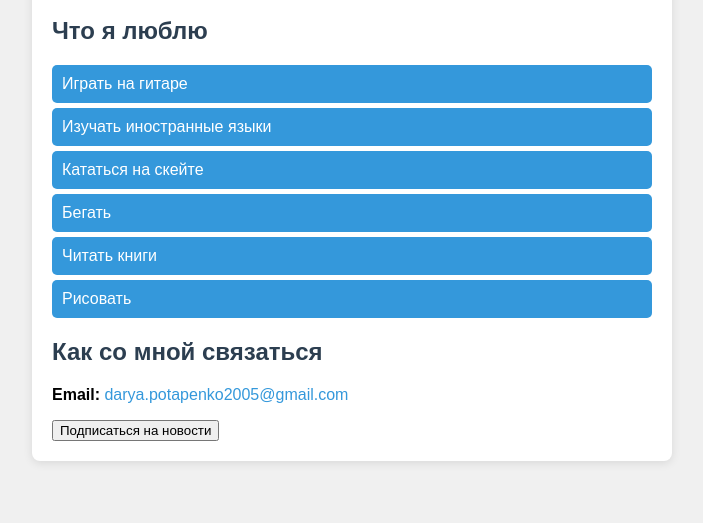
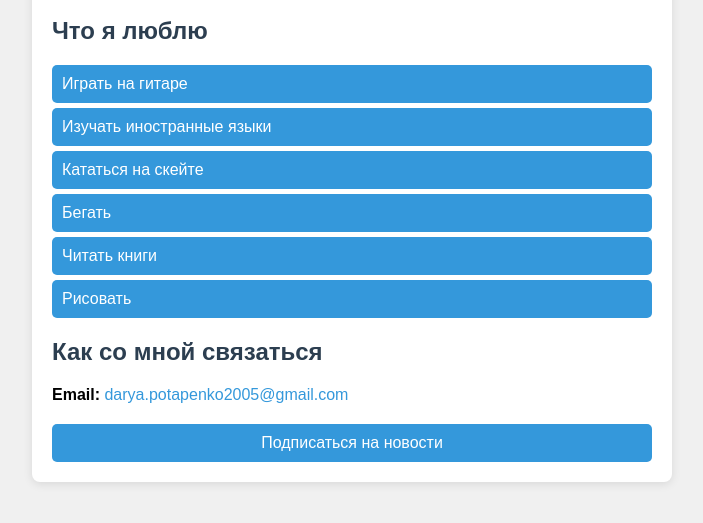
Before and after one commit to Daria5574/lab3_ISR, a plain HTML site: page index.html in a window 1280 px wide. Shown: the part 189-712 px from the top of the page, without its empty margins (288-991 px from the left). Drawn offline with Linux system fonts and the light colour scheme.

Commit message:
Изменен цвет кнопки

```diff
--- a/index.html
+++ b/index.html
@@ -47,6 +47,22 @@
         .contact a:hover {
             text-decoration: underline;
         }
+        .subscribe-btn {
+            display: block;
+            width: 100%;
+            padding: 10px;
+            background-color: #3498db;
+            color: white;
+            border: none;
+            border-radius: 5px;
+            cursor: pointer;
+            text-align: center;
+            font-size: 16px;
+            margin-top: 20px;
+        }
+        .subscribe-btn:hover {
+            background-color: #2980b9;
+        }
     </style>
 </head>
 <body>
@@ -72,7 +88,7 @@
             <strong>Email:</strong> <a href="mailto:[ваш email]">darya.potapenko2005@gmail.com</a><br>
         </p>
     </div>
-    <button>Подписаться на новости</button>
+    <button class="subscribe-btn">Подписаться на новости</button>
 </div>
 
 </body>
```
